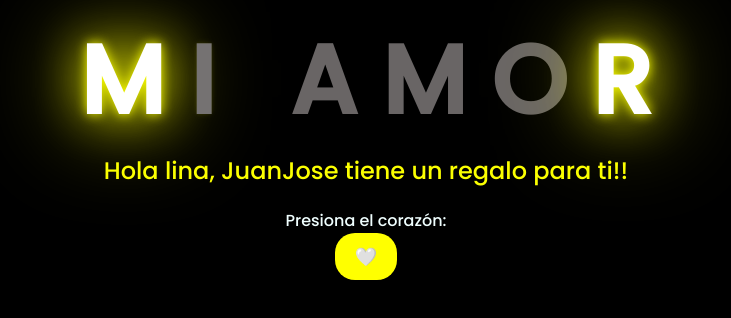
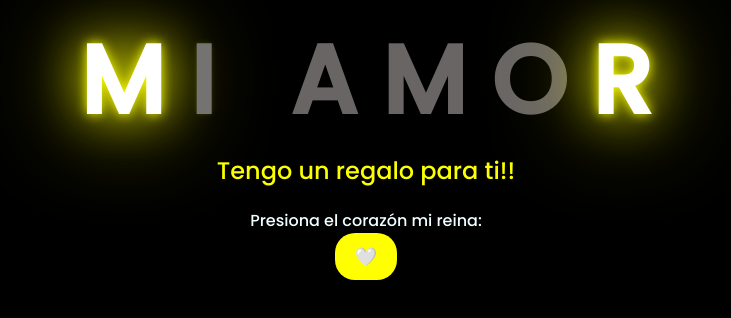
Before and after one commit to jjporto/Lina_sorpresa, a plain HTML site: page index.html in a window 1280 px wide. Shown: the whole page, without its empty margins (274-1005 px from the left). Drawn offline with Linux system fonts and the light colour scheme.

Commit message:
cambio de titulos

```diff
--- a/index.html
+++ b/index.html
@@ -28,10 +28,10 @@
         <span></span>
     </div>
     <div class="description">
-        <span>Hola lina, JuanJose tiene un regalo para ti!!</span>
+        <span>Tengo un regalo para ti!!</span>
 
     </div>
-    <span>Presiona el corazón:</span>
+    <span>Presiona el corazón mi reina:</span>
     <div class="button">
         <button onclick="window.location.href='FLORES.html';">🤍</button>
 
```
